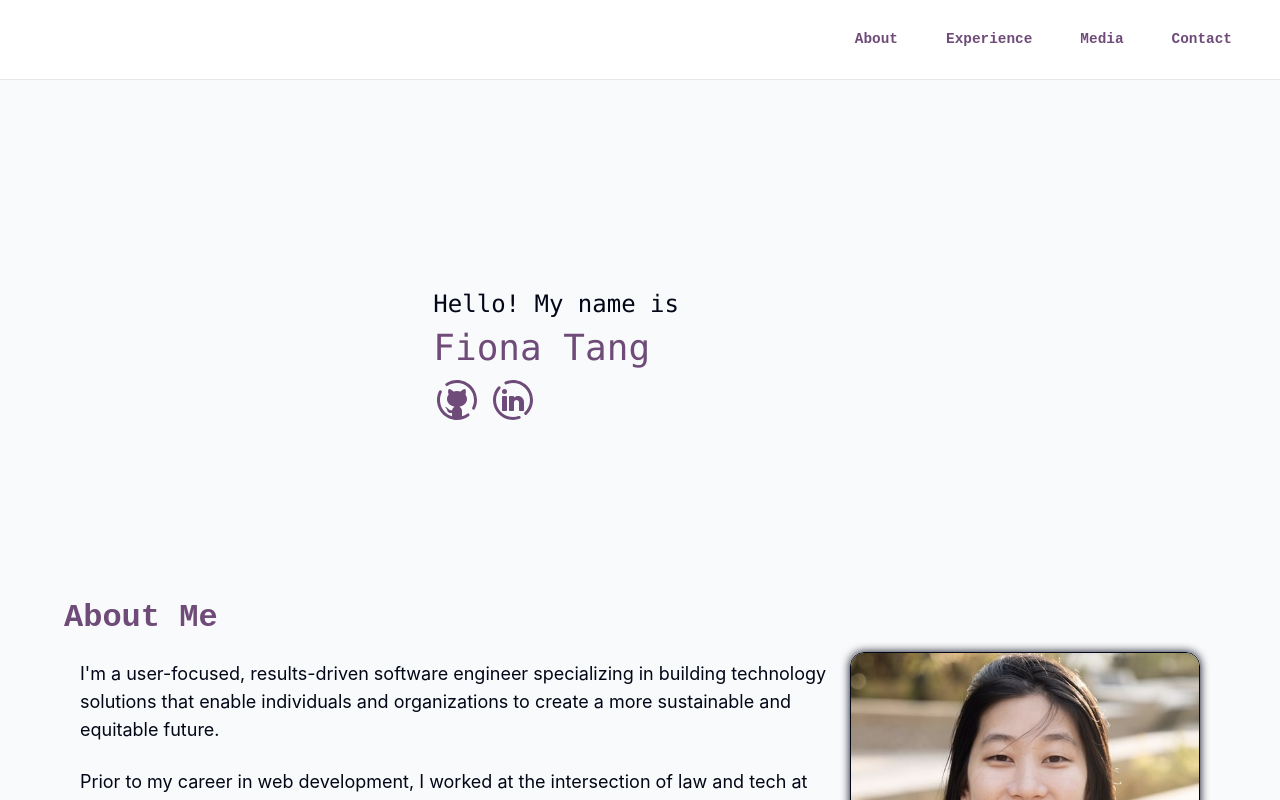
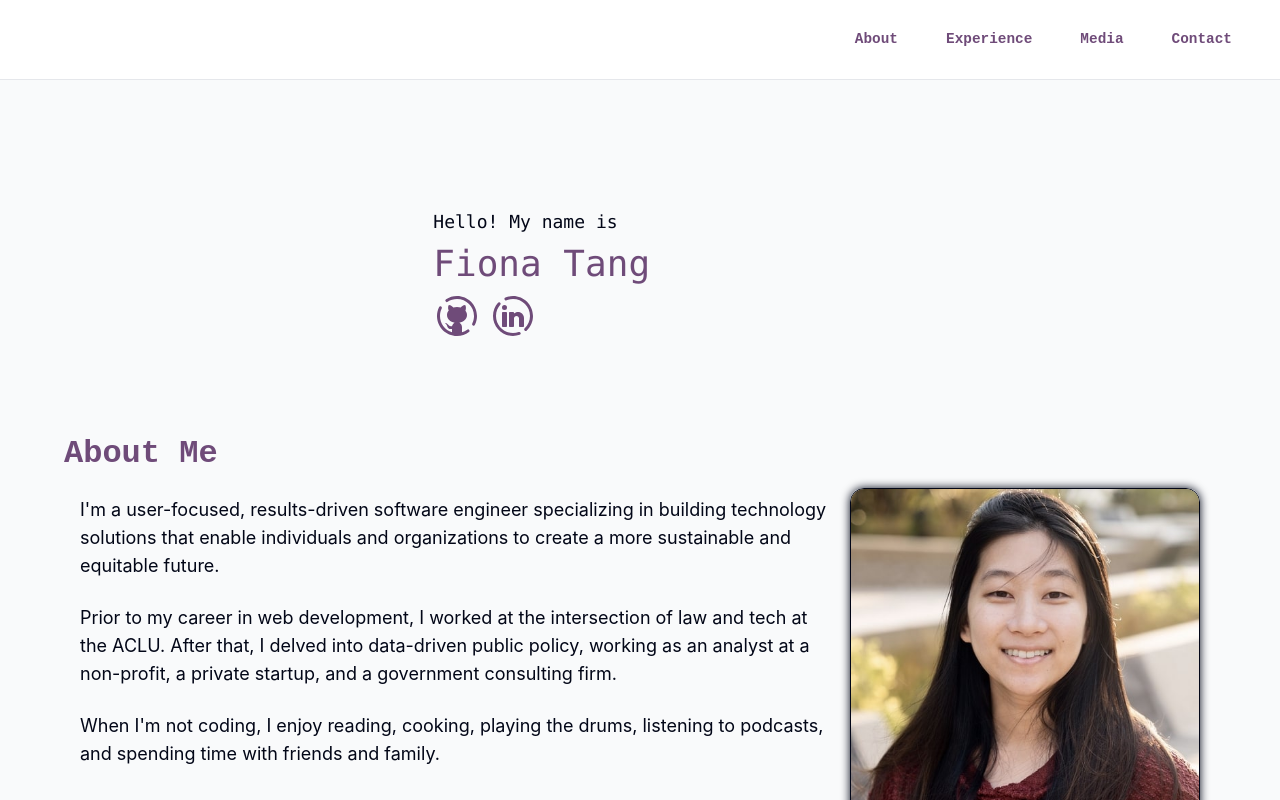
Before and after one commit to fionatagious/fiona.works, a Next.js app: page / in a window 1280 px wide. Shown: the top 800 px of the page. Built offline with nearby package versions, Linux system fonts and the light colour scheme.

Commit message:
remove padding

```diff
--- a/pages/index.js
+++ b/pages/index.js
@@ -24,7 +24,7 @@ export default function Home() {
             container
             className="flex flex-col min-h-1/2 px-4 3xl:px-64 4xl:px-96 pt-24 sm:pt-32"
           >
-            <Grid item xs={12} className="px-2 md:px-12 xl:px-32 py-20 my-20">
+            <Grid item xs={12} className="px-2 md:px-12 xl:px-32 my-20">
               <Intro />
             </Grid>
             <Grid item xs={12} className="px-2 md:px-12 xl:pl-30 py-20 my-20">
--- a/pages/intro/index.js
+++ b/pages/intro/index.js
@@ -7,7 +7,7 @@ export default function Intro() {
     <Grid container className="justify-center content-center">
       <Grid item xs={12} md={6} lg={5}>
         <div id="page-name">
-          <div className="text-left font-mono text-slate-950 text-xl sm:text-2xl mb-2">
+          <div className="text-left font-mono text-slate-950 text-sm sm:text-lg md:text-lg mb-2">
             Hello! My name is
           </div>
           <div className="fade-in-entry text-left text-page-title text-4xl text-nowrap font-mono text-eggplant mb-2">
```
